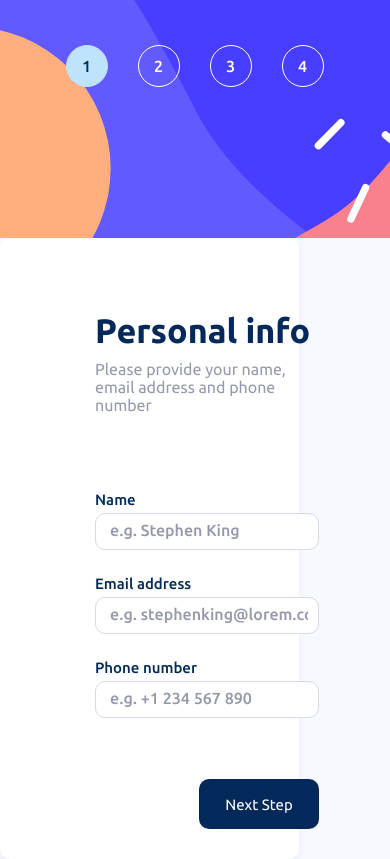
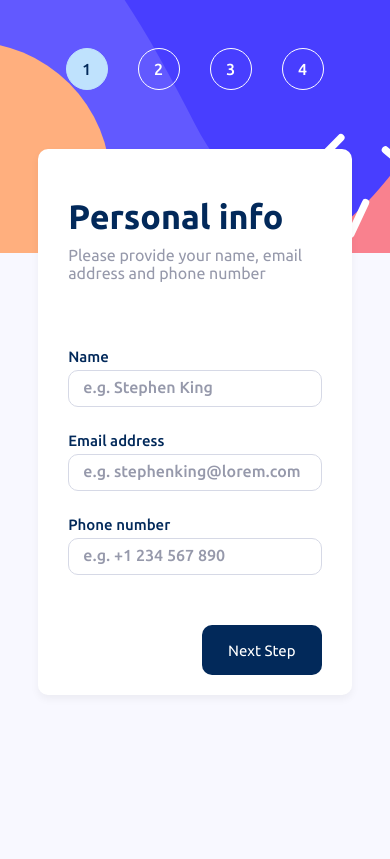
Before and after one commit to EdoardoMiglioli/Multi-step-form-design, a React (Create React App) app in the folder multi-step-form/: page / in a window 390 px wide. Built offline with nearby package versions, Linux system fonts and the light colour scheme.

Commit message:
adapted form to mobile

```diff
--- a/multi-step-form/src/styles/index.css
+++ b/multi-step-form/src/styles/index.css
@@ -68,6 +68,20 @@ input[type="checkout"] {
 
 @media screen and (max-width: 768px) {
     .form-container {
+        height: 100vh;
         width: 100%;
     }
+
+    .form {
+        grid-template-columns: 1fr;
+        height: 60vh;
+        padding: 20px 30px;
+        position: fixed;
+        top: 0;
+        left: 0;
+        right: 0;
+        bottom: 0;
+        z-index: 1;
+        margin: auto;
+    }
 }
--- a/multi-step-form/src/styles/sidebar.css
+++ b/multi-step-form/src/styles/sidebar.css
@@ -63,7 +63,6 @@
 
     .step-list-element {
         display: flex;
-        margin: 60px 15px;
-        z-index: 1;
+        margin: 48px 15px;
     }
 }
--- a/multi-step-form/src/styles/step.css
+++ b/multi-step-form/src/styles/step.css
@@ -386,3 +386,9 @@ input:checked + .slider:before {
   color: var(--primary-color);
   font-size: 23px;
 }
+
+@media screen and (max-width: 768px) {
+  .step {
+    margin: 0;
+  }
+}
```
